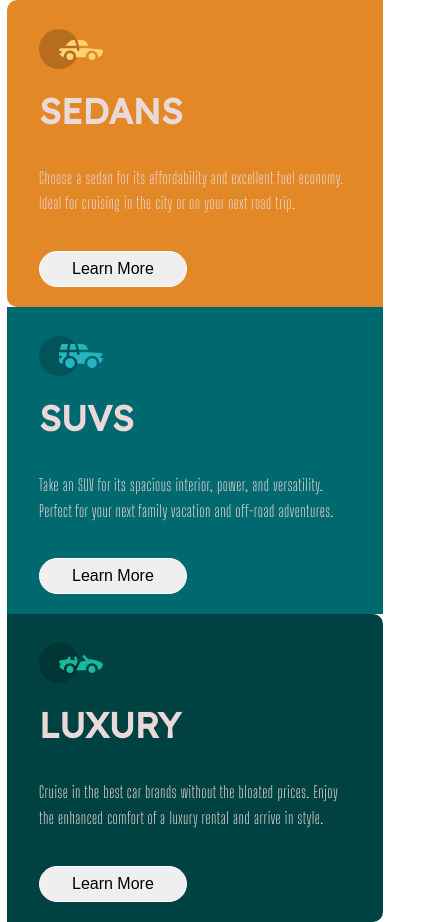
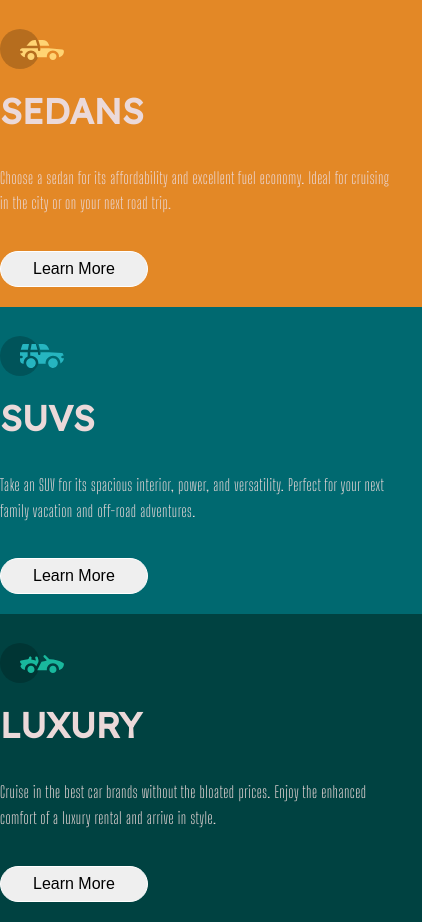
Before and after one commit to prathammpurohit/3-column-preview-FE, a plain HTML site: page index.html in a window 390 px wide. Shown: the whole page, 422 px wide, since content can reach past the window. Drawn offline with Linux system fonts and the light colour scheme; a web font is replaced by a local one.

Commit message:
Update index.html

```diff
--- a/index.html
+++ b/index.html
@@ -90,10 +90,18 @@
             }
 
             .box {
-                width: 80vw;
+                width: 100vw;
                 padding-bottom: 20px;
                 height: unset;
             }
+            .box1 {
+            border-top-left-radius:0px;
+            border-bottom-left-radius:0px;
+        }
+            .box3 {
+            border-top-right-radius: 0px;
+            border-bottom-right-radius: 0px;
+        }
         }
     </style>
 </head>
```
